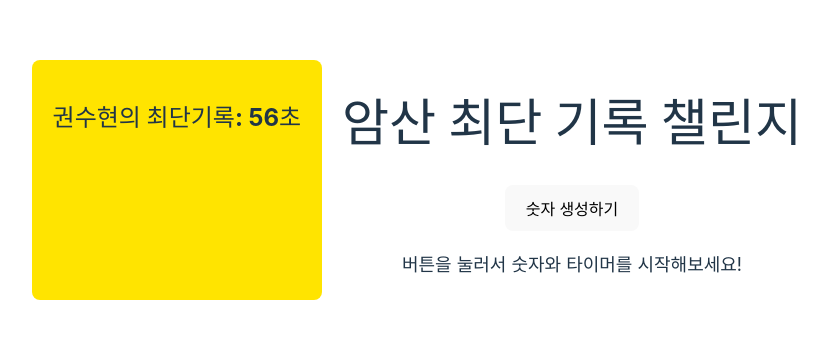
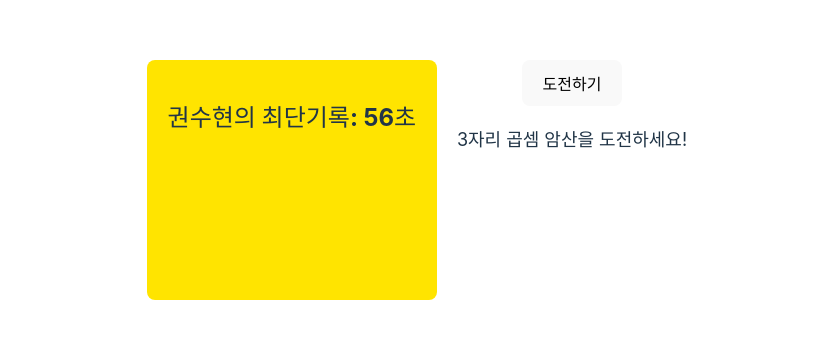
Before and after one commit to osoohynn/beat-me, a React (Vite) app: page / in a window 1280 px wide. Shown: the part 245-584 px from the top of the page, without its empty margins (223-1050 px from the left). Built offline with nearby package versions, Linux system fonts and the light colour scheme.

Commit message:
fix: number array

```diff
--- a/src/components/NumberMaker.css
+++ b/src/components/NumberMaker.css
@@ -27,6 +27,7 @@
 .numbers-display {
   margin-top: 20px;
   font-size: 18px;
+  gap: 10px;
 }
 
 .answer-section {
@@ -39,9 +40,14 @@
   margin-right: 10px;
 }
 
-@media (max-width: 768px) {
+@media (max-width: 500px) {
   .number-maker-container {
     flex-direction: column;
     align-items: center;
   }
 }
+
+.number-font {
+  font-size: 30px;
+  margin: 0;
+}
--- a/src/components/NumberMaker.jsx
+++ b/src/components/NumberMaker.jsx
@@ -41,16 +41,16 @@ const NumberMaker = () => {
       </div>
 
       <div className="challenge-area">
-        <h1>암산 최단 기록 챌린지</h1>
-        <button onClick={handleGenerate}>숫자 생성하기</button>
+        {/* <h1>암산 최단 기록 챌린지</h1> */}
+        <button onClick={handleGenerate}>도전하기</button>
         <div className="numbers-display">
           {numbers.num1 && numbers.num2 ? (
             <>
-              <p>숫자 1: {numbers.num1}</p>
-              <p>숫자 2: {numbers.num2}</p>
+              <p className="number-font">{numbers.num1}</p>
+              <p className="number-font">{numbers.num2}</p>
             </>
           ) : (
-            <p>버튼을 눌러서 숫자와 타이머를 시작해보세요!</p>
+            <p>3자리 곱셈 암산을 도전하세요!</p>
           )}
         </div>
         {numbers.num1 && numbers.num2 && (
--- a/src/components/Timer.jsx
+++ b/src/components/Timer.jsx
@@ -5,13 +5,11 @@ const Timer = ({ resetSignal, onStop }) => {
   const [isRunning, setIsRunning] = useState(false);
   const intervalRef = useRef(null);
 
-  // resetSignal 변경 시 타이머를 리셋하고 실행
   useEffect(() => {
     setSeconds(0);
     setIsRunning(true);
   }, [resetSignal]);
 
-  // isRunning 상태에 따라 타이머 작동
   useEffect(() => {
     if (isRunning) {
       intervalRef.current = setInterval(() => {
@@ -24,8 +22,6 @@ const Timer = ({ resetSignal, onStop }) => {
       if (intervalRef.current) clearInterval(intervalRef.current);
     };
   }, [isRunning]);
-
-  // 60초 이상일 경우 분, 초로 포맷
   const formatTime = (sec) => {
     if (sec < 60) return `${sec}초`;
     const minutes = Math.floor(sec / 60);
@@ -35,12 +31,12 @@ const Timer = ({ resetSignal, onStop }) => {
 
   const handleStop = () => {
     setIsRunning(false);
-    if (onStop) onStop(); // 부모에게 타이머 중지 알림
+    if (onStop) onStop();
   };
 
   return (
     <div style={{ marginTop: "20px", fontSize: "18px" }}>
-      <p>타이머: {formatTime(seconds)}</p>
+      <p>{formatTime(seconds)}</p>
       {isRunning && (
         <button
           onClick={handleStop}
```
